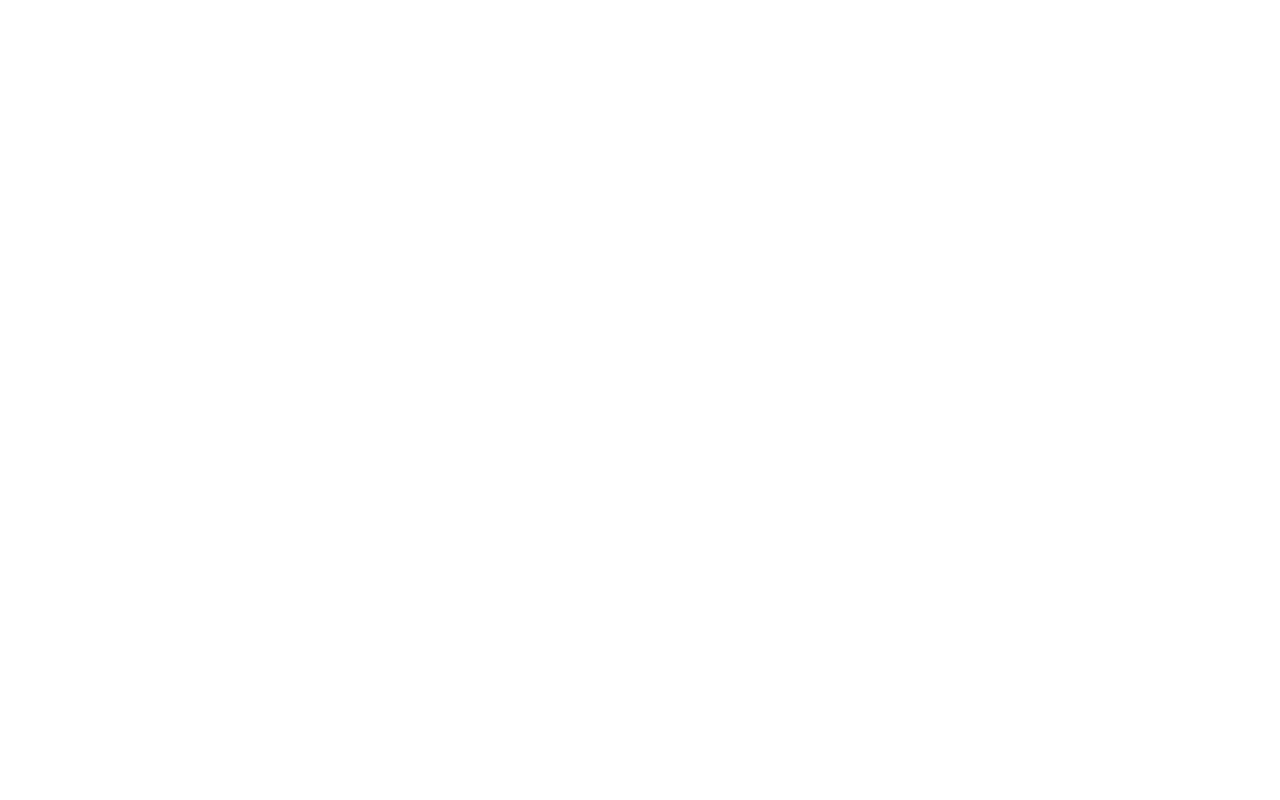
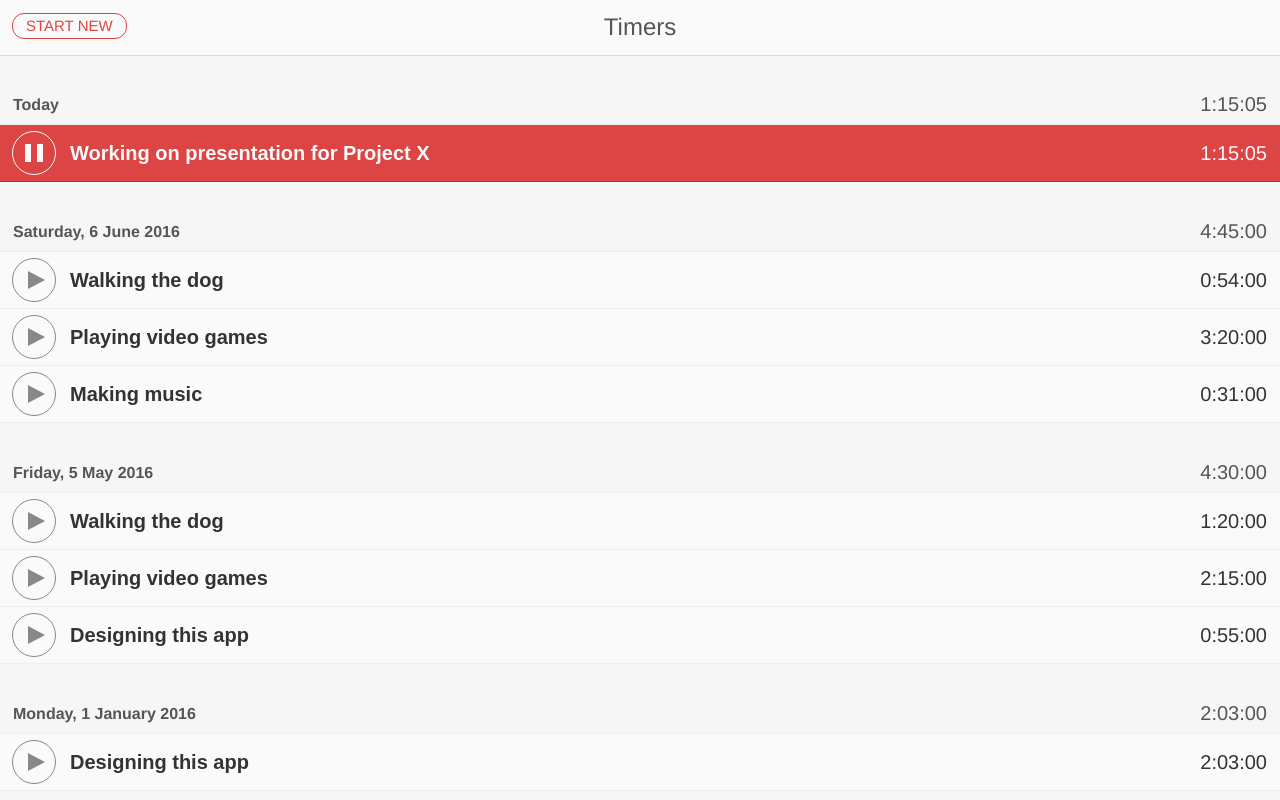
Before and after one commit to chromice/timelier.app, a plain HTML site: page index.html in a window 1280 px wide. Shown: the top 800 px of the page. Drawn offline with Linux system fonts and the light colour scheme; the site is published under a folder, as on GitHub Pages, so addresses that start at the root find nothing.

Commit message:
Prepare fox OS Xing the bugger.

```diff
--- a/assets/scripts/main.js
+++ b/assets/scripts/main.js
@@ -263,6 +263,7 @@ var CalendarPane = Backbone.View.extend({
 
 	startNewTimer: function (e) {
 		// TODO: Disable function for a second to prevent accidental double entry.
+		// TODO: Focus the description field to let user enter what they do.
 		var timer = new TimerModel({});
 
 		this.collection.add(timer);
--- a/index.html
+++ b/index.html
@@ -7,7 +7,7 @@
 	<meta name="viewport" content="width=device-width,initial-scale=1">
 	<meta http-equiv="X-UA-Compatible" content="IE=edge">
 
-	<link href="/assets/compiled/styles.css" rel="stylesheet">
-	<script src="/assets/compiled/scripts.js"></script>
+	<link href="assets/compiled/styles.css" rel="stylesheet">
+	<script src="assets/compiled/scripts.js"></script>
 </head>
 </html>
```
